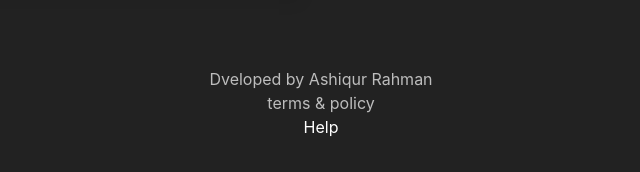
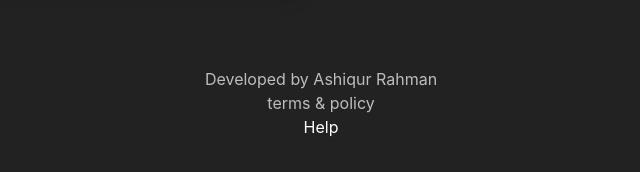
Before and after one commit to UIkitap/UIkitap.github.io, a plain HTML site: page about.html in a window 1280 px wide. Shown: the part 914-1086 px from the top of the page, 319-959 px from the left. Drawn offline with nearby package versions, Linux system fonts and the light colour scheme.

Commit message:
Update about.html

```diff
--- a/about.html
+++ b/about.html
@@ -49,7 +49,7 @@
 
 
     <div class="uk-section uk-section-secondary">
-    <div class="uk-text-center "> Dveloped by Ashiqur Rahman</div>
+    <div class="uk-text-center "> Developed by Ashiqur Rahman</div>
      <div class=" uk-text-center">terms & policy</div>
      <div class=" uk-text-center"><a href="https://www.facebook.com/nobel.rahman.7">Help</a></div>
     </div>
```
